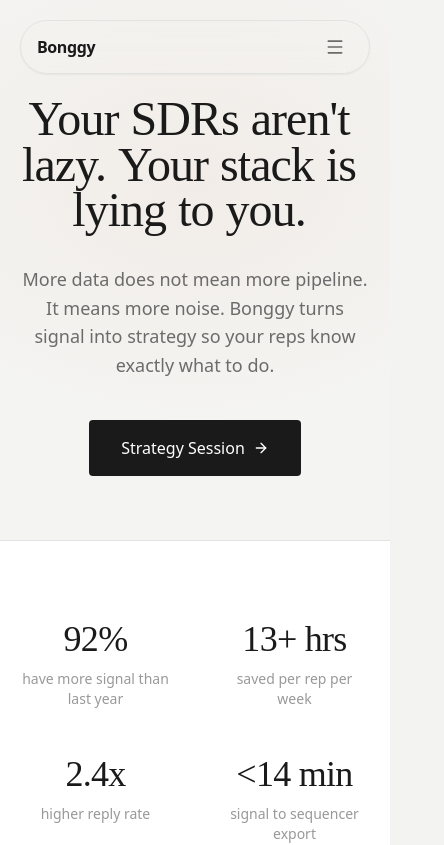
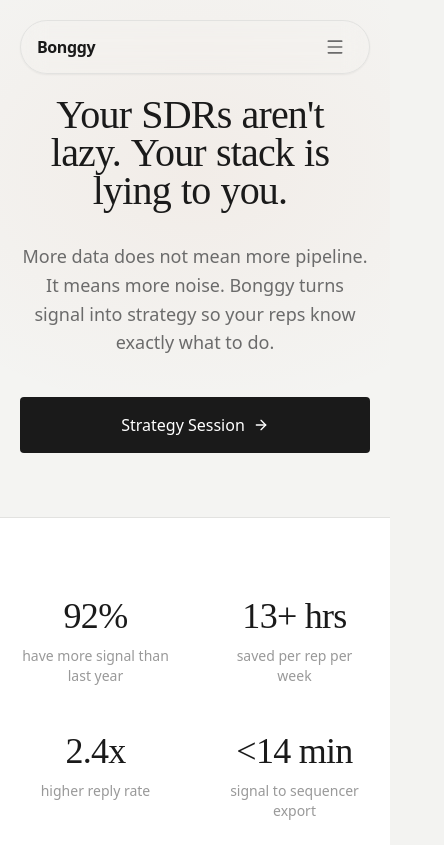
Before and after one commit to heybonggy/Bonggy-Website-Nithin, a React (Vite) app: page / in a window 390 px wide. Shown: the top 845 px of the page, 444 px wide, since content can reach past the window. Built offline with nearby package versions, Linux system fonts and the light colour scheme.

Commit message:
Fix mobile button positioning and tab overflow

```diff
--- a/src/pages/Landing.tsx
+++ b/src/pages/Landing.tsx
@@ -207,7 +207,7 @@
       />
       <div className="relative max-w-[1120px] mx-auto w-full">
         <div className="max-w-[800px] mx-auto text-center">
-          <h1 className="font-serif-display text-[48px] md:text-[80px] lg:text-[96px] font-normal leading-[0.95] tracking-[-0.02em] text-bonggy-text-primary mb-8 md:mb-10">
+          <h1 className="font-serif-display text-[40px] sm:text-[48px] md:text-[80px] lg:text-[96px] font-normal leading-[0.95] tracking-[-0.02em] text-bonggy-text-primary mb-8 md:mb-10 break-words">
             {headlineWords.map((w, i) => (
               <span key={i} className="hero-word inline-block mr-[0.25em]">{w}</span>
             ))}
@@ -217,7 +217,7 @@
             Bonggy turns signal into strategy so your reps know exactly what to do.
           </p>
           <div className="hero-cta flex items-center justify-center">
-            <a href="https://cal.com/bonggy/30min?overlayCalendar=true" target="_blank" rel="noopener noreferrer" className="text-base font-normal bg-bonggy-text-primary text-bonggy-surface px-8 py-4 rounded-md hover:opacity-85 transition-opacity inline-flex items-center gap-2">
+            <a href="https://cal.com/bonggy/30min?overlayCalendar=true" target="_blank" rel="noopener noreferrer" className="w-full md:w-auto text-base font-normal bg-bonggy-text-primary text-bonggy-surface px-8 py-4 rounded-md hover:opacity-85 transition-opacity inline-flex items-center justify-center gap-2">
               Strategy Session <ArrowRight size={16} />
             </a>
           </div>
@@ -526,12 +526,12 @@
           ))}
         </div>
 
-        <div className="flex items-center justify-center gap-2">
+        <div className="flex flex-wrap justify-center gap-2">
           {sets.map((set, i) => (
             <button
               key={set.label}
               onClick={() => setActiveSet(i)}
-              className={`px-5 py-2.5 rounded-md text-[14px] transition-all ${
+              className={`flex-1 min-w-[100px] max-w-[160px] px-3 py-2 md:px-5 md:py-2.5 rounded-md text-[13px] md:text-[14px] transition-all ${
                 activeSet === i
                   ? "bg-bonggy-text-primary text-bonggy-surface font-medium"
                   : "text-bonggy-text-secondary hover:text-bonggy-text-primary hover:bg-bonggy-surface border border-bonggy-border"
```
